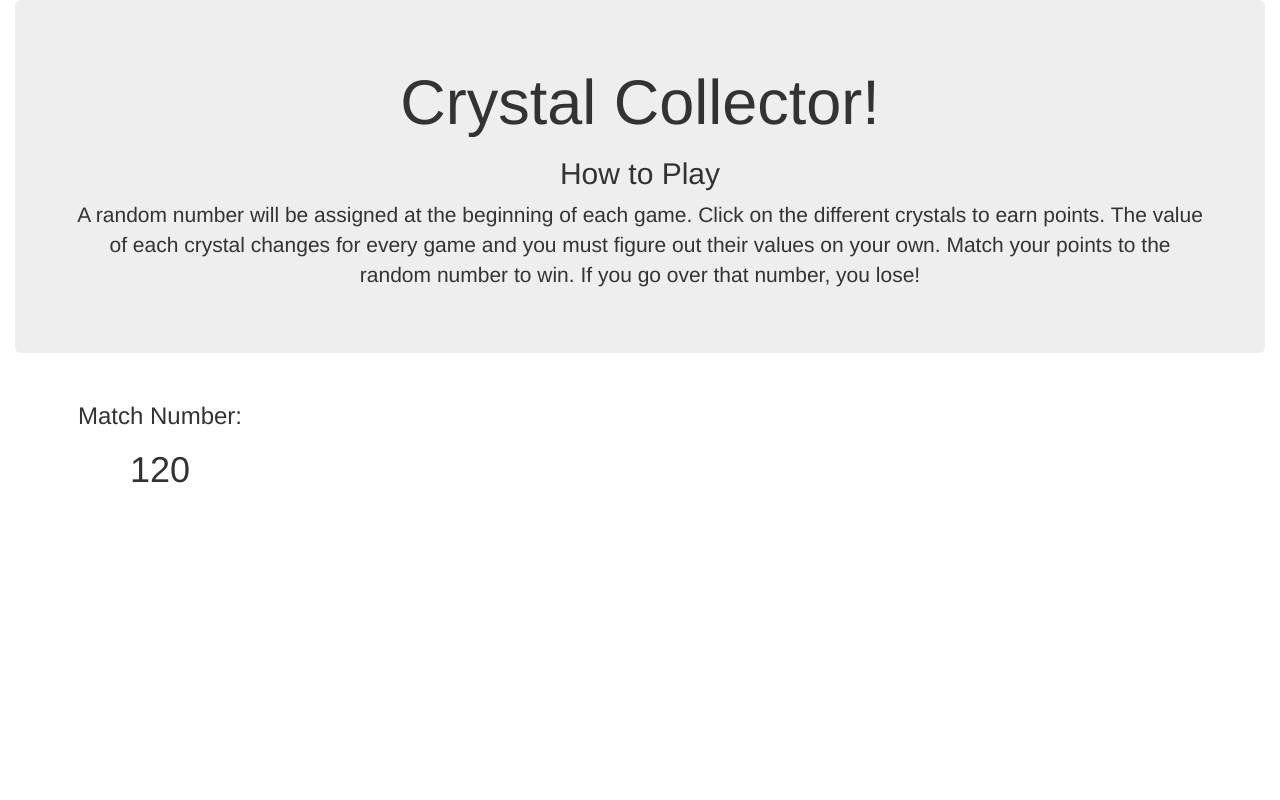
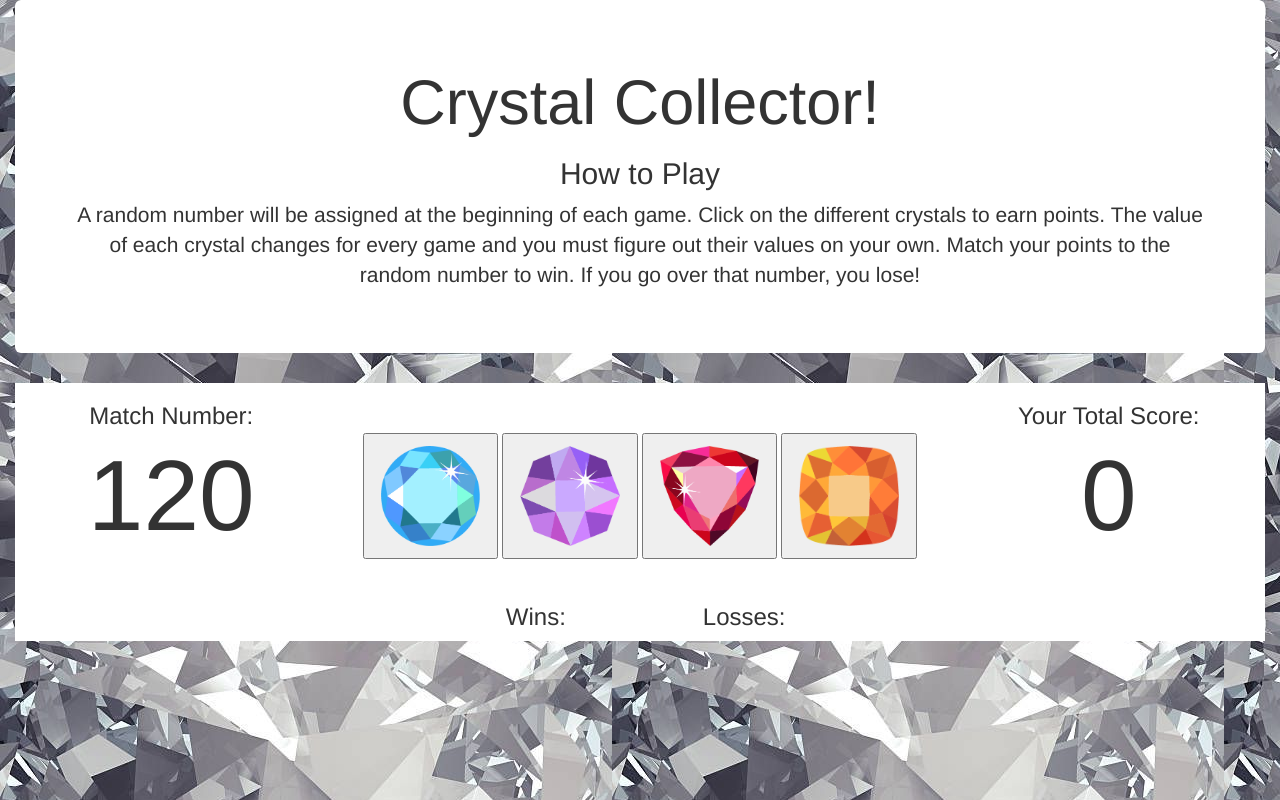
Before and after one commit to dtae53/crystal_collector, a plain HTML site: page index.html in a window 1280 px wide. Drawn offline with nearby package versions, Linux system fonts and the light colour scheme.

Commit message:
Finished index and css files

```diff
--- a/assets/css/style.css
+++ b/assets/css/style.css
@@ -0,0 +1,33 @@
+body {
+    background-image: url("../images/background.jpg");
+}
+
+.jumbotron {
+    background-color: white;
+}
+
+#scoreSection, #gameSection {
+    background-color: white;
+    margin-left: auto;
+    margin-right: auto;
+}
+
+#buttonSection {
+    padding: 0px;
+    padding-top: 50px;
+    padding-bottom: 25px;
+}
+
+.numberBox {
+    font-size: 100px;
+    margin: 0px;
+}
+
+.icons {
+    display: inline-block;
+    max-width: 100px;
+    max-height: 100px;
+    width: auto;
+    height: auto;
+    margin: 10px;
+}
--- a/index.html
+++ b/index.html
@@ -16,18 +16,54 @@
 
 </head>
 <body>
-    <div class="container-fluid" id= "mainBox">
-        <div class= "jumbotron">
+
+<div class="container-fluid" id= "mainBox">
+
+    <div class= "jumbotron">
             <h1 class="text-center">Crystal Collector!</h1>
             <h2 class="text-center">How to Play</h2>
             <p class="text-center">A random number will be assigned at the beginning of each game. Click on the different crystals to earn points. The value of each crystal changes for every game and you must figure out their values on your own. Match your points to the random number to win. If you go over that number, you lose!</p>
     </div>
 
-    <div class="row" id="gameBox">
+    <div class="row" id="gameSection">
+
         <div class="col-md-3" id="numberSection">
             <h3 class="text-center" id="random">Match Number:</h3>
             <h1 class="numberBox text-center" id="randomNumber">120</h1>
         </div>
 
+        <div class="col-md-6 text-center" id="buttonSection">
+            <button id="button-1" value="0"><img src="assets/images/blue.png" class="img-responsive icons" id="icon1"></button>
+            <button id="button-2" value="0"><img src="assets/images/purple.png" class="img-responsive icons" id="icon2"></button>
+            <button id="button-3" value="0"><img src="assets/images/red.png" class="img-responsive icons" id="icon3"></button>
+            <button id="button-4" value="0"><img src="assets/images/yellow.png" class="img-responsive icons" id="icon4"></button>
+        </div>
+
+        <div class="col-md-3" id="totalPoints">
+            <h3 class="text-center" id="score">Your Total Score:</h3>
+            <h1 class="numberBox text-center" id="totalNumber">0</h1>
+        </div>
+    </div>
+
+
+    <div class="row" id="scoreSection">
+
+        <div class="col-md-4"></div>
+
+        <div class="col-md-2" id="winSection">
+            <h3 class="text-center" id="wins">Wins:</h3>
+        </div>
+
+        <div class="col-md-2" id="lossSection">
+            <h3 class="text-center" id="losses">Losses:</h3>
+        </div>
+
+        <div class="col-md-4"></div>
+    </div>
+</div>
+
 </body>
+
+<script src="assets/javascript/game.js"></script>
+
 </html>
```
